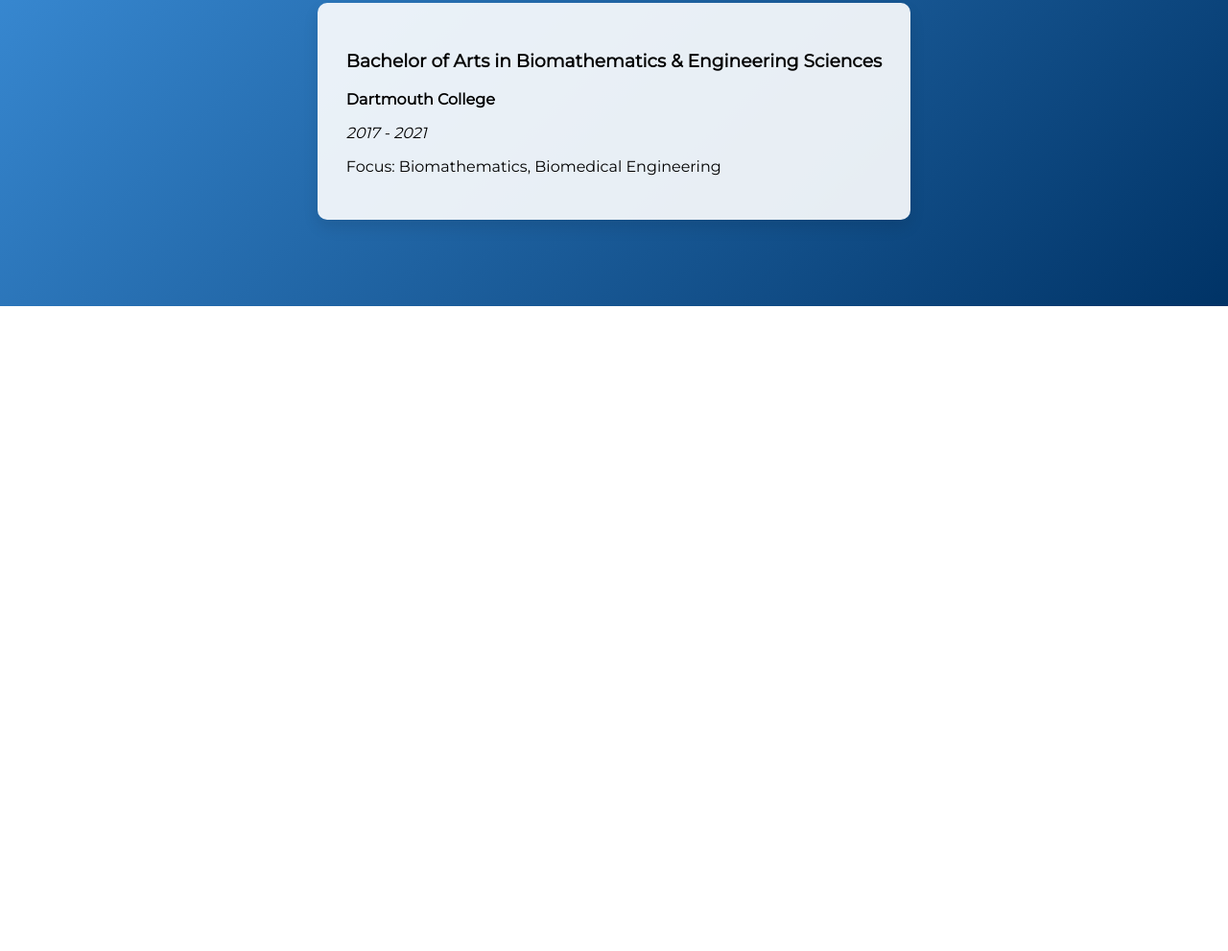
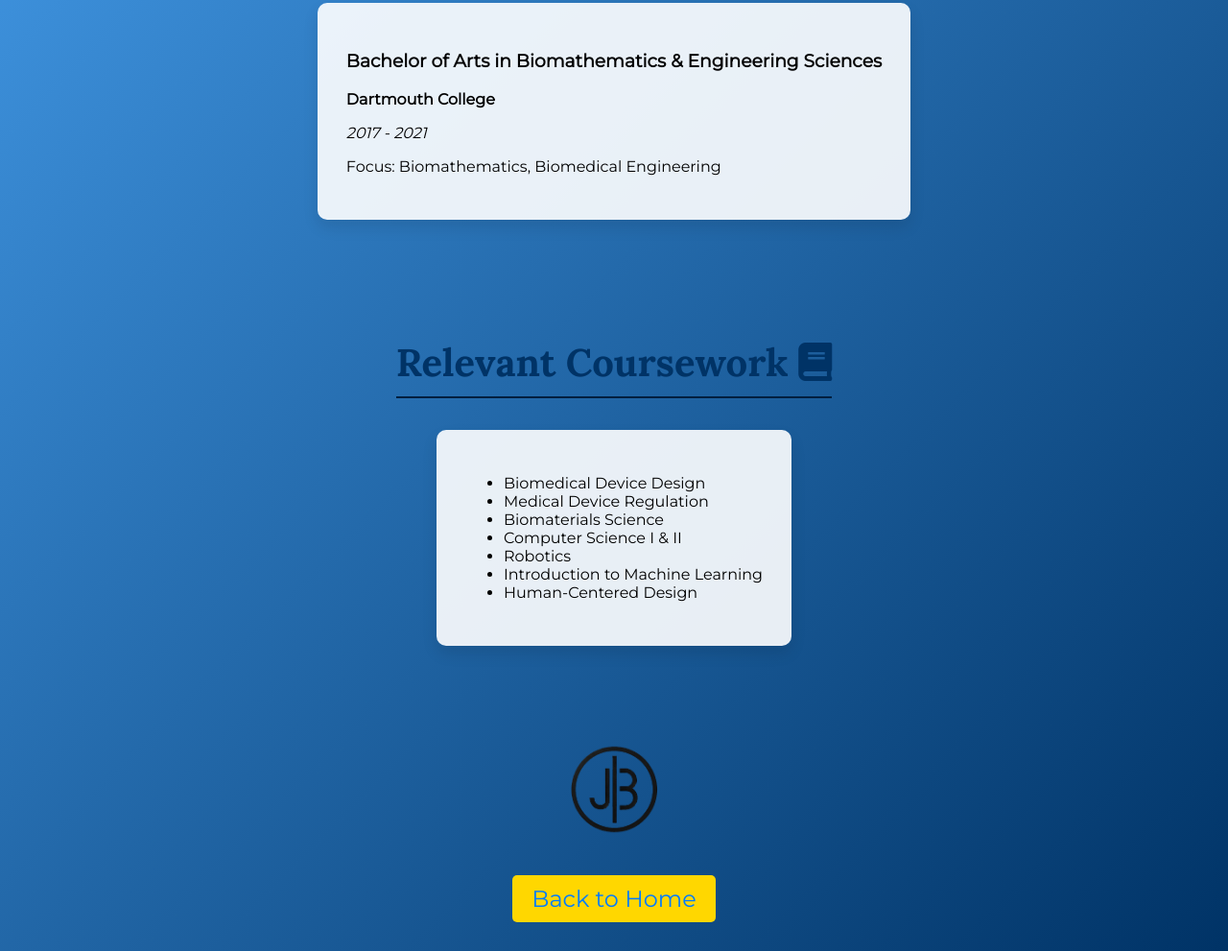
Before and after one commit to jdbonilla99/jdbonilla99, a plain HTML site: page education.html in a window 1280 px wide. Shown: the part 707-1698 px from the top of the page at 96% size. Before the commit the page ends 1026 px from the top, so only its background shows below. Drawn offline with nearby package versions, Linux system fonts and the light colour scheme.

Commit message:
Update education.html

```diff
--- a/education.html
+++ b/education.html
@@ -26,13 +26,13 @@
             padding-bottom: 10px;
             text-align: center;
         }
-        .education {
+        .education, .courses {
             display: flex;
             flex-direction: column;
             align-items: center;
             margin: 50px 0;
         }
-        .education-item {
+        .education-item, .courses-item {
             max-width: 700px;
             background-color: rgba(255, 255, 255, 0.9);
             padding: 30px;
@@ -41,7 +41,7 @@
             margin-bottom: 40px;
             transition: transform 0.3s ease;
         }
-        .education-item:hover {
+        .education-item:hover, .courses-item:hover {
             transform: translateY(-10px);
         }
         a, button {
@@ -55,6 +55,22 @@
         a:hover, button:hover {
             background-color: #003366;
             color: #FFD700;
+        }
+        /* Logo styling */
+        .logo {
+            width: 112.5px;
+            margin: 20px auto;
+            display: block;
+            background-color: transparent;
+        }
+        .home-link {
+            margin-top: 40px;
+            text-align: center;
+        }
+        .home-link a {
+            text-decoration: none;
+            font-size: 1.5rem;
+            color: #007bff;
         }
     </style>
 </head>
@@ -85,6 +101,30 @@
         </div>
     </section>
 
+    <!-- Courses Section -->
+    <section id="courses" class="courses">
+        <h2 data-aos="fade-down">Relevant Coursework <i class="fas fa-book"></i></h2>
+        <div class="courses-item" data-aos="fade-up" data-aos-duration="1000">
+            <ul>
+                <li>Biomedical Device Design</li>
+                <li>Medical Device Regulation</li>
+                <li>Biomaterials Science</li>
+                <li>Computer Science I & II</li>
+                <li>Robotics</li>
+                <li>Introduction to Machine Learning</li>
+                <li>Human-Centered Design</li>
+            </ul>
+        </div>
+    </section>
+
+    <!-- JB Logo -->
+    <img src="JBlogo-removebg-preview.png" alt="JB Logo" class="logo" data-aos="fade-up">
+
+    <!-- Return to Home Link -->
+    <div class="home-link" data-aos="fade-up">
+        <a href="index.html">Back to Home</a>
+    </div>
+
     <!-- AOS Script Initialization -->
     <script>
       AOS.init();
```
